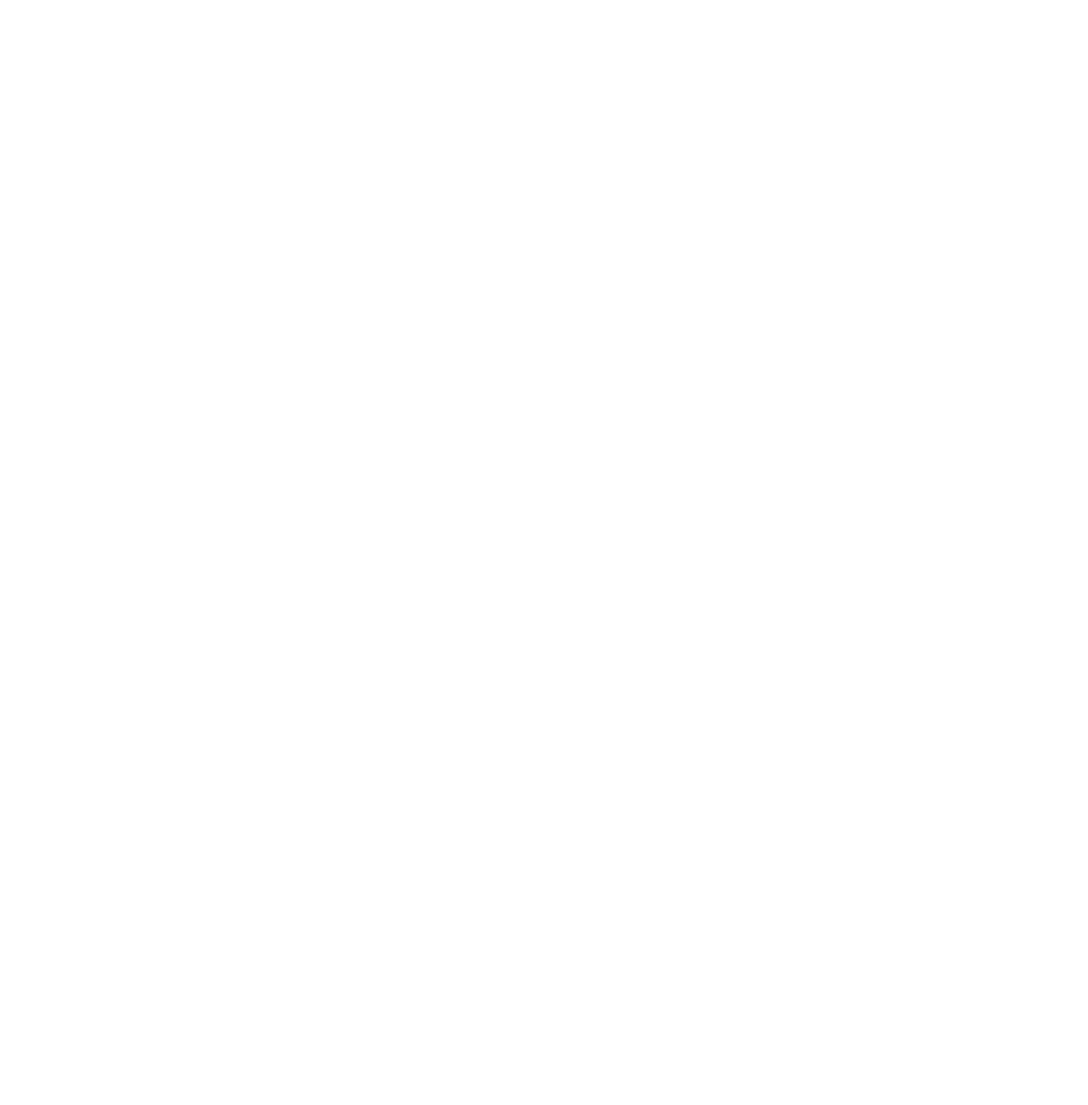
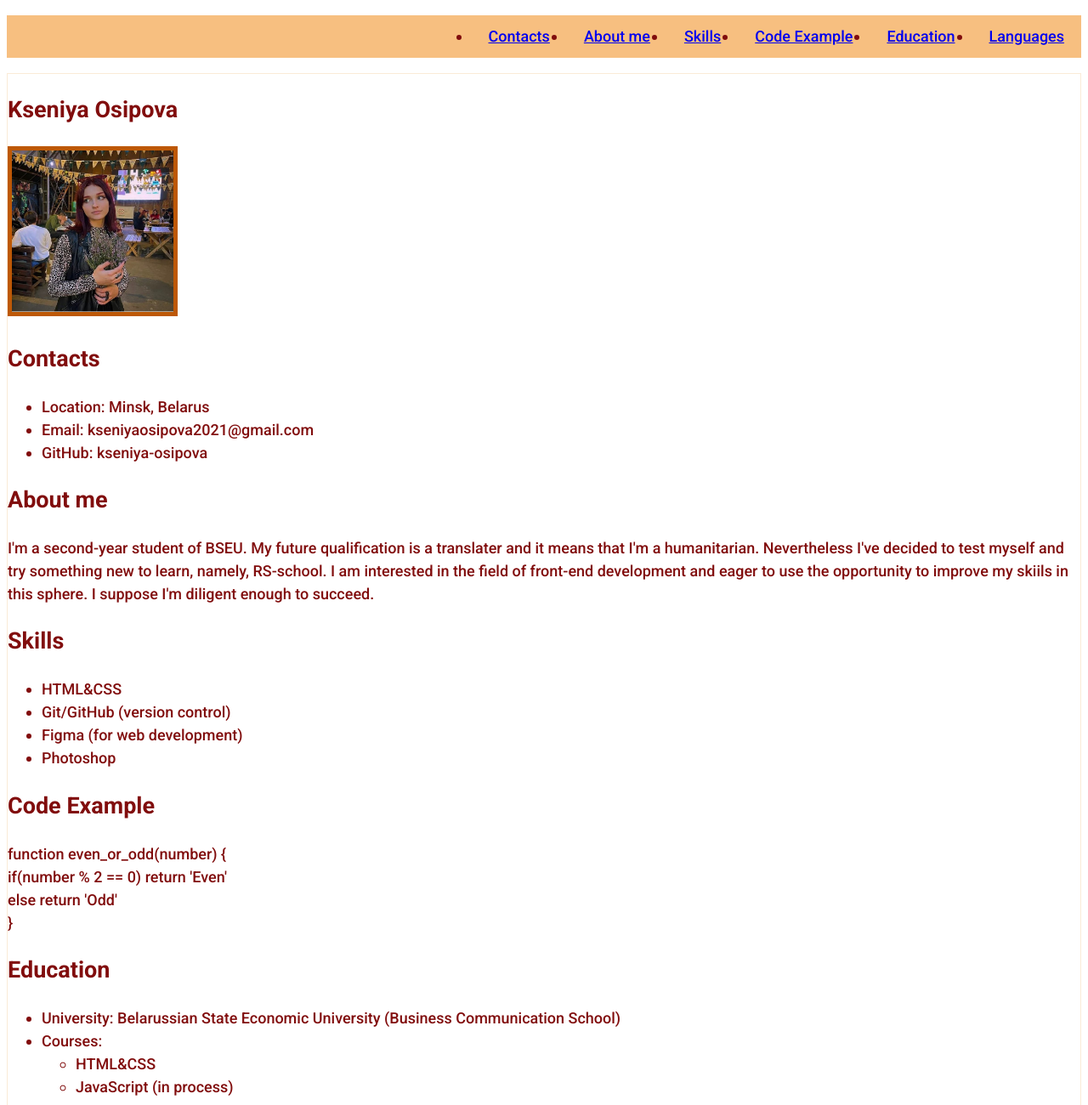
Before and after one commit to kseniya-osipova/rsschool-cv, a plain HTML site: page index.html in a window 1280 px wide. Shown: the top 1300 px of the page at 85% size. Before the commit the page ends 800 px from the top, so only its background shows below. Drawn offline with Linux system fonts and the light colour scheme.

Commit message:
docs: edit cv information

```diff
--- a/index.html
+++ b/index.html
@@ -0,0 +1,90 @@
+<!DOCTYPE html>
+<html lang="en">
+<head>
+    <meta charset="UTF-8">
+    <meta http-equiv="X-UA-Compatible" content="IE=edge">
+    <meta name="viewport" content="width=device-width, initial-scale=1.0">
+    <title>My CV</title>
+    <link rel="stylesheet" href="/style.css">
+    <link rel="preconnect" href="https://fonts.gstatic.com">
+<link href="https://fonts.googleapis.com/css2?family=Roboto:wght@100;300;500;700&display=swap" rel="stylesheet">
+</head>
+<body>
+    <header class="header">
+<div class="container">
+    <nav class="nav">
+        <ul class="nav-list">
+          <li class="nav-item"><a href="#contacts" class="nav-link">Contacts</a></li>
+          <li class="nav-item"><a href="#aboutme" class="nav-link">About me</a></li>
+          <li class="nav-item"><a href="#skills" class="nav-link">Skills</a></li>
+          <li class="nav-item"><a href="#codeexample" class="nav-link">Code Example</a></li>
+          <li class="nav-item"><a href="#education" class="nav-link">Education</a></li>
+          <li class="nav-item"><a href="#languages" class="nav-link">Languages</a></li>
+        </ul>
+      </nav>
+</div>
+    </header>
+    <main class="main">
+<div class="container">
+    <section class="section" id="profile">
+        <h1>Kseniya Osipova</h1>
+        <img class="image" src="./assets/zd_f7OR_7sE (1).jpg" alt="avatar">
+    </section>
+    <section class="section" id="contacts">
+        <h2>Contacts</h2>
+        <ul>
+            <li>Location: Minsk, Belarus</li>
+            <li>Email: kseniyaosipova2021@gmail.com</li>
+            <li>GitHub: kseniya-osipova</li>
+        </ul>
+    </section>
+    <section class="section" id="aboutme">
+        <h2>About me</h2>
+        <p>I'm a second-year student of BSEU. My future qualification is a translater and it means that I'm a humanitarian. Nevertheless I've decided to test myself and try something new to learn, namely, RS-school. I am interested in the field of front-end development and eager to use the opportunity to improve my skiils in this sphere. I suppose I'm diligent enough to succeed.</p>
+    </section>
+    <section class="section" id="skills">
+        <h2>Skills</h2>
+        <ul>
+            <li>HTML&CSS</li>
+            <li>Git/GitHub (version control)</li>
+            <li>Figma (for web development)</li>
+            <li>Photoshop</li>
+        </ul>
+    </section>
+    <section class="section" id="code">
+        <h2>Code Example</h2>
+        <p class="ex">
+            function even_or_odd(number) {<br />
+                if(number % 2 == 0) return 'Even'<br />
+                else return 'Odd'<br />
+              }   <br />
+        </p>
+    </section>
+    <section class="section" id="education">
+        <h2>Education</h2>
+        <ul>
+            <li>University: Belarussian State Economic University (Business Communication School)</li>
+            <li>Courses:</li>
+            <ul>
+                <li>HTML&CSS</li>
+                <li>JavaScript (in process)</li>
+            </ul>
+        </ul>
+    </section>
+    <section class="section" id="languages">
+        <h2>Languages</h2>
+        <ul>
+            <li>Russian (native)</li>
+            <li>Belarussian (native)</li>
+            <li>English (upper-intermediate)</li>
+            <li>German (elementary)</li>
+        </ul>
+    </section>
+</div>
+    </main>
+    <footer class="footer">
+<div class="container"></div>
+    </footer>
+
+</body>
+</html>
--- a/style.css
+++ b/style.css
@@ -1 +1,70 @@
 style.css
+body {
+    font-family: 'Roboto', sans-serif;
+    display: flex;
+  flex-direction: column;
+  justify-content: space-between;
+}
+
+* {
+    box-sizing: border-box;
+  }
+
+  .header {
+      background-color: rgb(247, 191, 128);
+  }
+
+  .main {
+      border: 1px solid antiquewhite;
+  }
+
+  .footer {
+      background-color: burlywood;
+  }
+
+  .container {
+    max-width: 1440px;
+    margin: 0 auto;
+  }
+
+  .nav-list {
+    display: flex;
+    justify-content: flex-end;
+    align-items: center;
+  }
+
+  .nav-link {
+    padding: 0 20px;
+    line-height: 50px;
+    transition: .3s;
+  }
+
+  .section-item a:hover {
+    color: #4d2323;
+  }
+
+  html {
+    scroll-behavior: smooth;
+  }
+
+  .image {
+      height: 200px;
+      width: 200px;
+      border: 5px solid #bd5806;
+  }
+
+  .section-title {
+    font-size: 20px;
+    font-weight: 400;
+    text-transform: uppercase;
+    letter-spacing: 5px;
+    color: #a5510c;
+  }
+
+  body {
+    font-family: 'Roboto', sans-serif;
+    font-size: 18px;
+    font-weight: 400;
+    line-height: 1.5;
+    color: #810d0d;
+  }
```
Also changed, not shown: assets/zd_f7OR_7sE (1).jpg (added), 1 other file.
